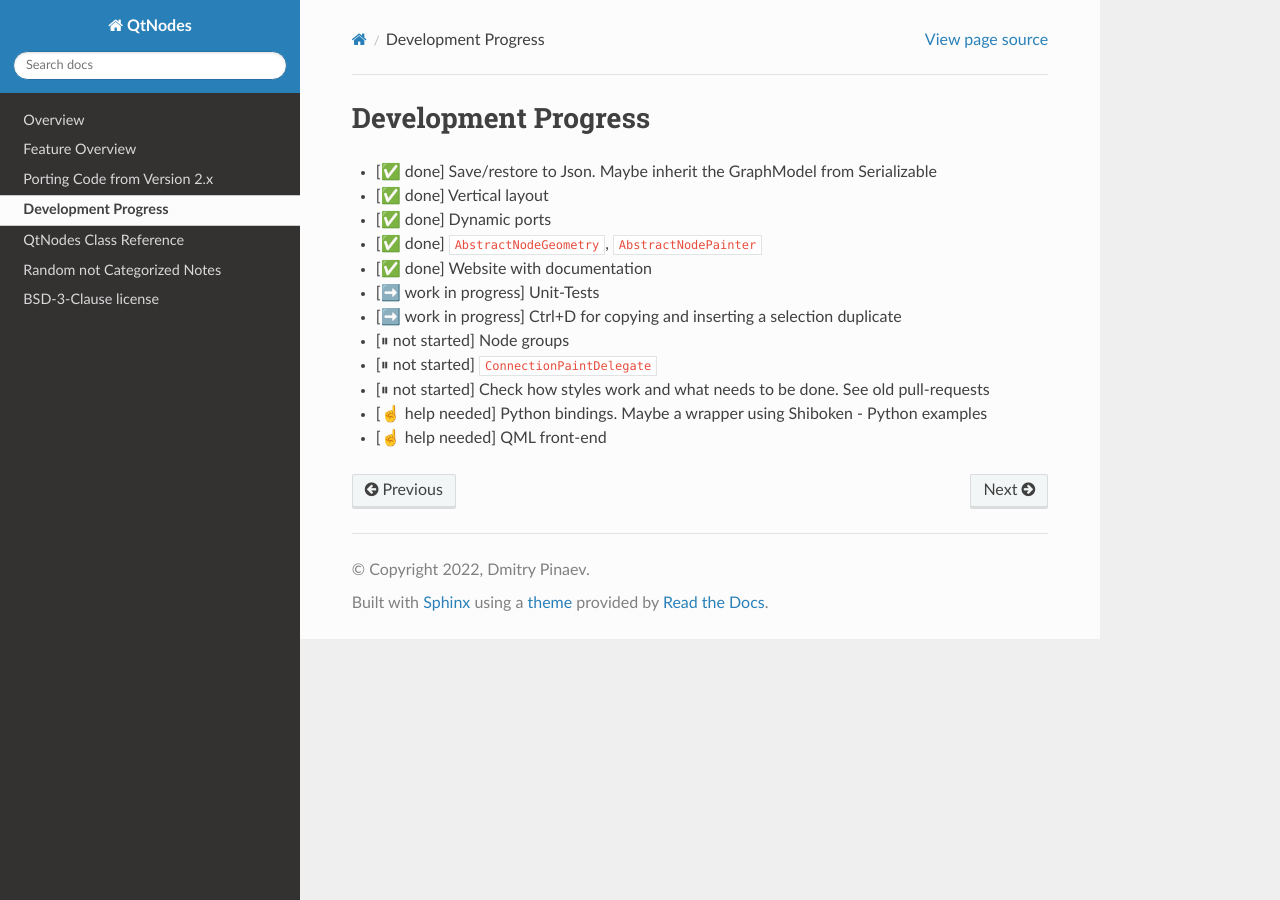
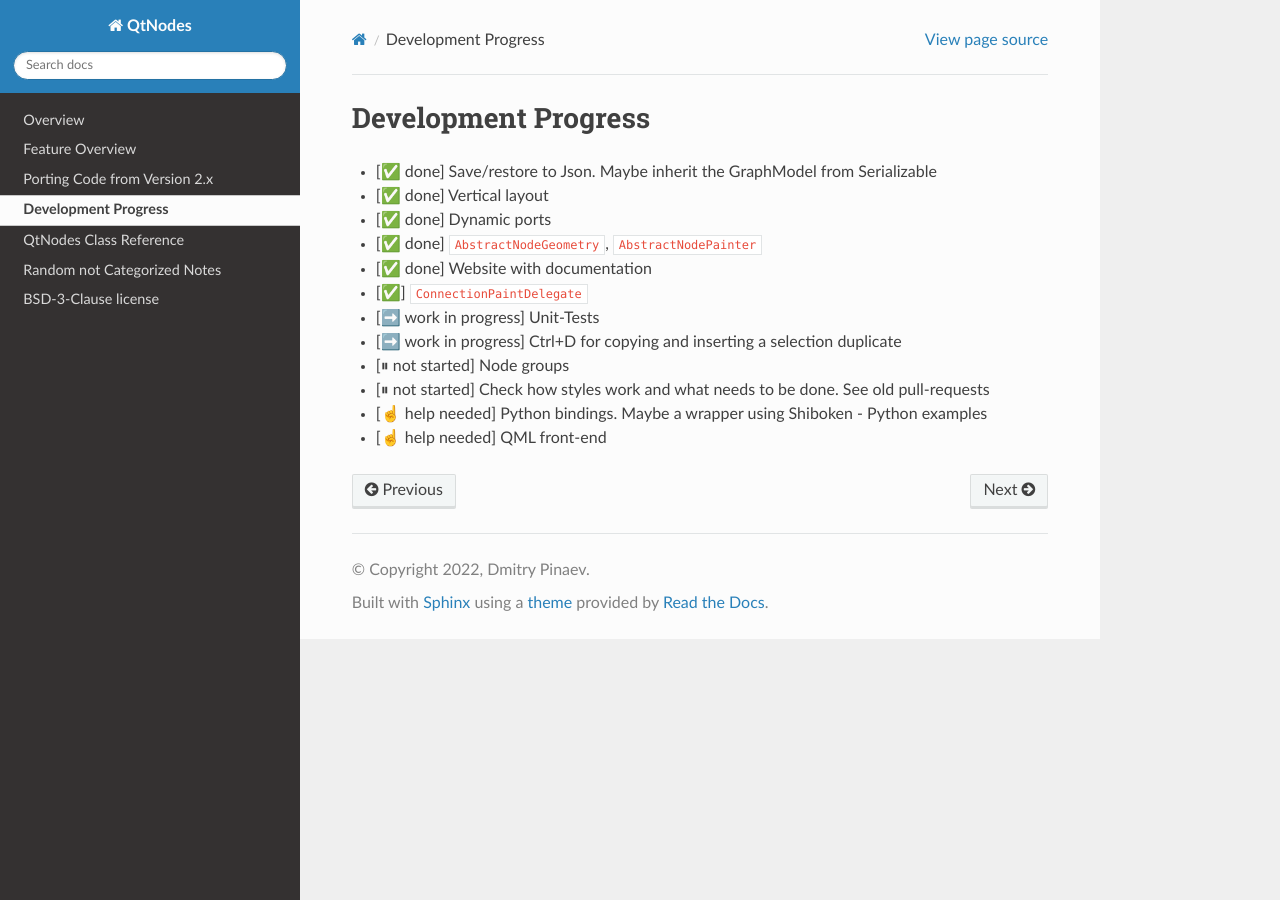
Before and after one commit to paceholder/nodeeditor, a Sphinx documentation site: the page built from docs/development.rst, in a window 1280 px wide. Built offline with Sphinx 7.4.7 and the Read the Docs theme 3.1.0, drawn with Linux system fonts in a browser that asks for light colours.

Commit message:
Update docs

```diff
--- a/README.rst
+++ b/README.rst
@@ -112,6 +112,12 @@
    mkdir build && cd build && cmake .. -DUSE_QT6=on
    or
    mkdir build && cd build && cmake .. -DUSE_QT6=off
+
+For building a static lib use:
+
+::
+
+    cmake .. -BUILD_SHARED_LIBS=off
 
 Linux
 -----
--- a/docs/development.rst
+++ b/docs/development.rst
@@ -7,10 +7,10 @@
 - [✅ done] Dynamic ports
 - [✅ done] ``AbstractNodeGeometry``, ``AbstractNodePainter``
 - [✅ done] Website with documentation
+- [✅] ``ConnectionPaintDelegate``
 - [➡️  work in progress] Unit-Tests
 - [➡️  work in progress] Ctrl+D for copying and inserting a selection duplicate
 - [⏸ not started] Node groups
-- [⏸ not started] ``ConnectionPaintDelegate``
 - [⏸ not started] Check how styles work and what needs to be done. See old pull-requests
 - [☝ help needed] Python bindings. Maybe a wrapper using Shiboken
   - Python examples
```
